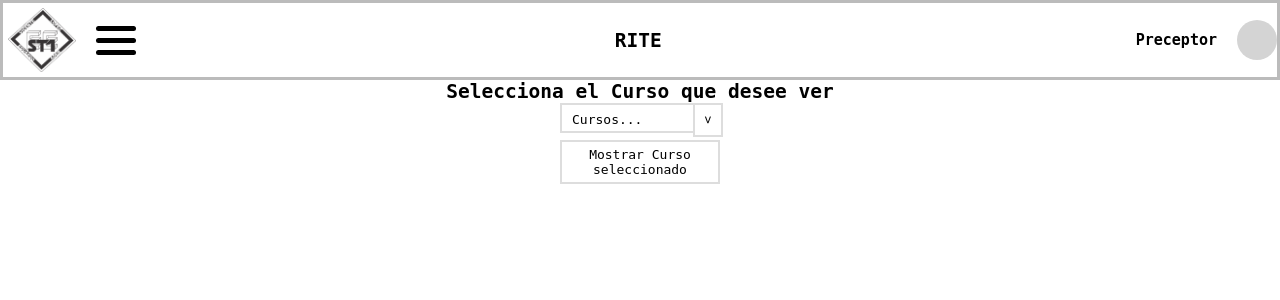
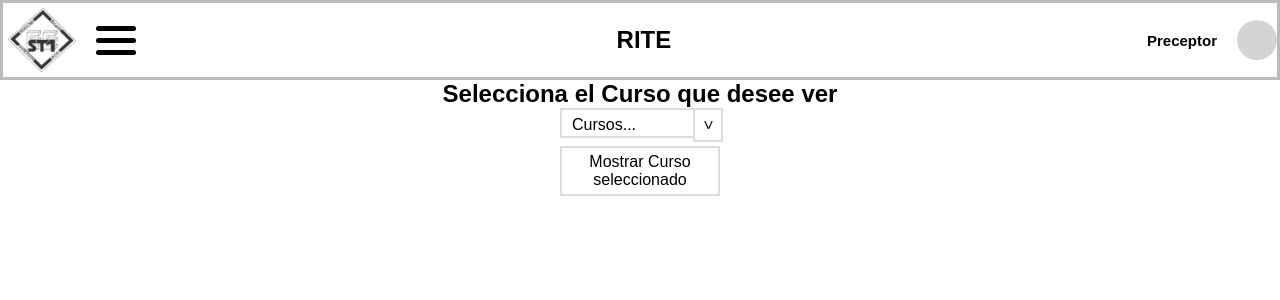
Before and after one commit to JhomarMendieta/GestorAcademico, a PHP site: page /gestoracademico/php/views/preceptores/rite.php in a window 1280 px wide. Shown: the top 300 px of the page. Run offline with PHP 8.4, Linux system fonts and the light colour scheme.

Commit message:
index preceptores - Jhomar

```diff
--- a/php/views/preceptores/css/main.css
+++ b/php/views/preceptores/css/main.css
@@ -66,6 +66,6 @@
     background-color: #9c9c9c;
 }
 .secciones .opcion:active{
-    box-shadow: 0 0 0;
+    box-shadow: 0 1px 5px #000;
     transform: translate(2px,2px);
 }
--- a/php/views/preceptores/css/navStyle.css
+++ b/php/views/preceptores/css/navStyle.css
@@ -2,7 +2,7 @@
     margin: 0;
     padding: 0;
     box-sizing: border-box;
-    font-family: monospace;
+    font-family: arial;
 }
 .header{
     width: 100%;
```
Also changed, not shown: php/views/preceptores/index.php (renamed from php/views/preceptores/index.html).
